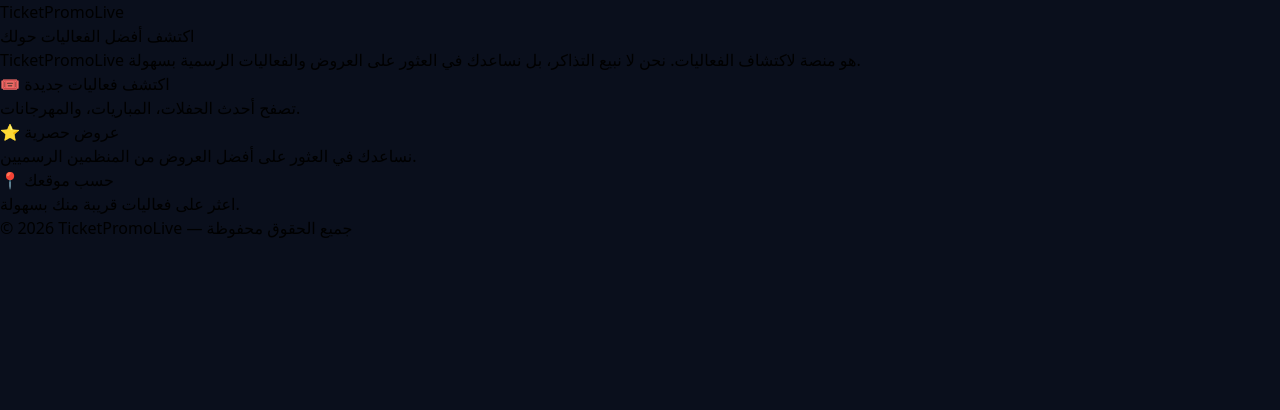
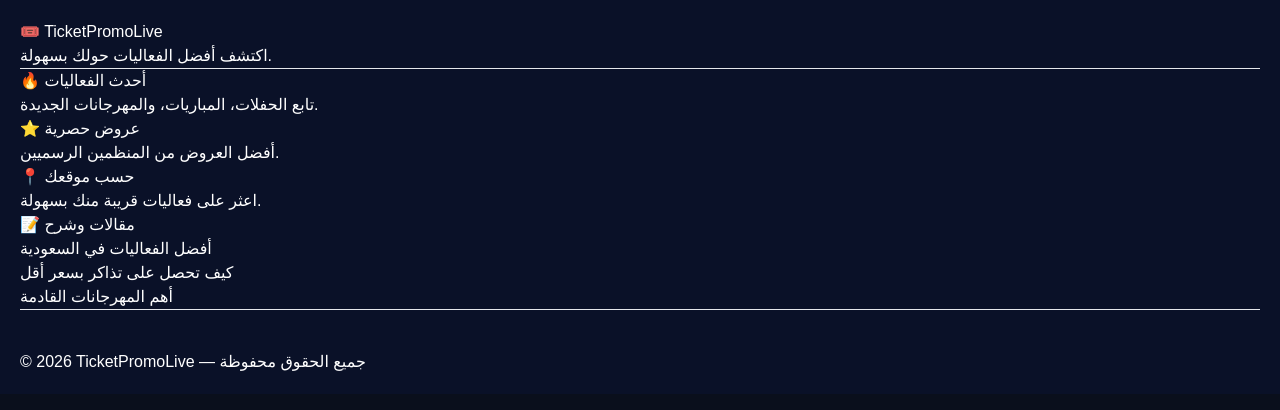
Before and after one commit to tyt4245872-cmyk/ticketpromo, a React (Vite) app: page / in a window 1280 px wide. Shown: the top 410 px of the page. Built offline with nearby package versions, Linux system fonts and the light colour scheme.

Commit message:
Update App.tsx

```diff
--- a/src/App.tsx
+++ b/src/App.tsx
@@ -1,46 +1,45 @@
+export default function App() {
+  return (
+    <div style={{ padding: "20px", fontFamily: "sans-serif", color: "#fff", background: "#0a1128" }}>
 
+      <h1>🎟️ TicketPromoLive</h1>
 
-function App() {
-  return (
-    <div className="page">
-      {/* Header */}
-      <header className="header">
-        <h1 className="logo">TicketPromoLive</h1>
-      </header>
+      <p>
+        اكتشف أفضل الفعاليات حولك بسهولة.
+      </p>
 
-      {/* Hero Section */}
-      <section className="hero">
-        <h2 className="hero-title">اكتشف أفضل الفعاليات حولك</h2>
-        <p className="hero-text">
-          TicketPromoLive هو منصة لاكتشاف الفعاليات. نحن لا نبيع التذاكر، بل نساعدك في العثور على
-          العروض والفعاليات الرسمية بسهولة.
-        </p>
+      <hr />
+
+      <section>
+        <h2>🔥 أحدث الفعاليات</h2>
+        <p>تابع الحفلات، المباريات، والمهرجانات الجديدة.</p>
       </section>
 
-      {/* Features */}
-      <section className="features">
-        <div className="feature-box">
-          <h3>🎟️ اكتشف فعاليات جديدة</h3>
-          <p>تصفح أحدث الحفلات، المباريات، والمهرجانات.</p>
-        </div>
-
-        <div className="feature-box">
-          <h3>⭐ عروض حصرية</h3>
-          <p>نساعدك في العثور على أفضل العروض من المنظمين الرسميين.</p>
-        </div>
-
-        <div className="feature-box">
-          <h3>📍 حسب موقعك</h3>
-          <p>اعثر على فعاليات قريبة منك بسهولة.</p>
-        </div>
+      <section>
+        <h2>⭐ عروض حصرية</h2>
+        <p>أفضل العروض من المنظمين الرسميين.</p>
       </section>
 
-      {/* Footer */}
-      <footer className="footer">
-        <p>© 2026 TicketPromoLive — جميع الحقوق محفوظة</p>
+      <section>
+        <h2>📍 حسب موقعك</h2>
+        <p>اعثر على فعاليات قريبة منك بسهولة.</p>
+      </section>
+
+      <section>
+        <h2>📝 مقالات وشرح</h2>
+        <ul>
+          <li>أفضل الفعاليات في السعودية</li>
+          <li>كيف تحصل على تذاكر بسعر أقل</li>
+          <li>أهم المهرجانات القادمة</li>
+        </ul>
+      </section>
+
+      <hr />
+
+      <footer style={{ marginTop: "40px" }}>
+        © 2026 TicketPromoLive — جميع الحقوق محفوظة
       </footer>
+
     </div>
   );
 }
-
-export default App;
```
